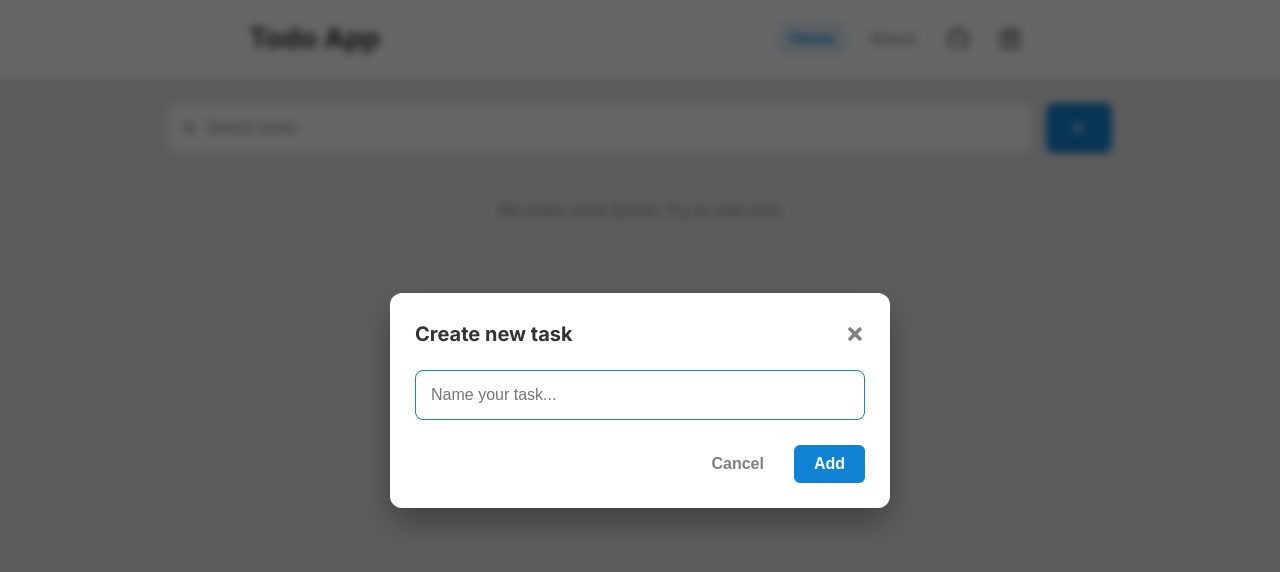
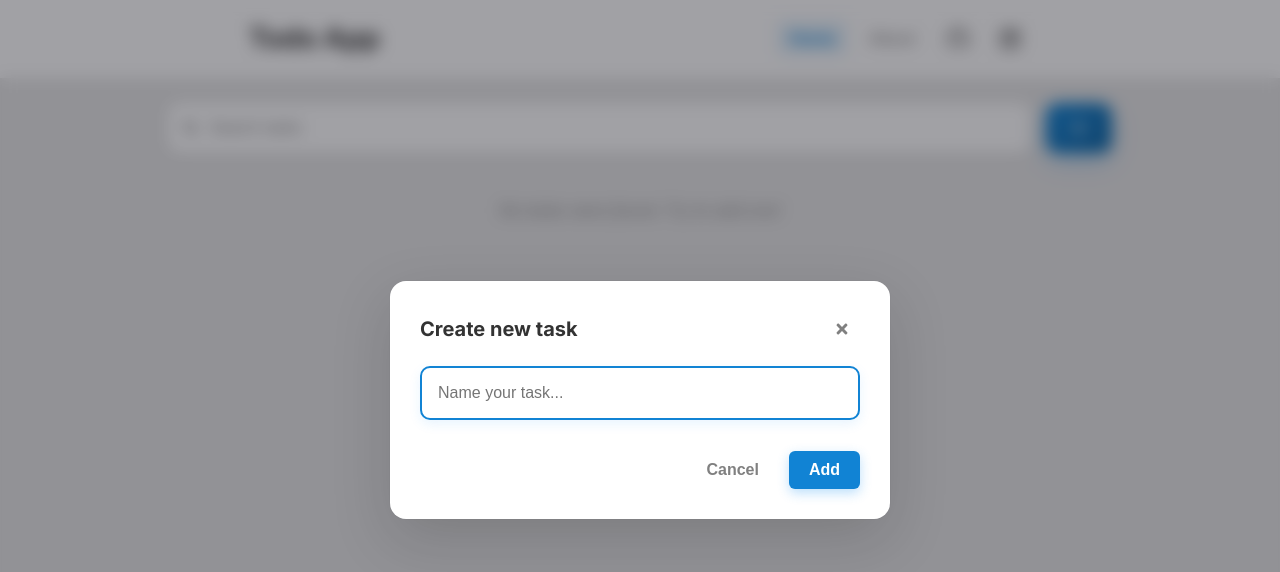
Before and after one commit to RicardoLopesFV/todo-website, a React (Vite) app: page / in a window 1280 px wide. Both pictures are taken after a click on the button 1079 px from the left and 128 px from the top of the page. Shown: the top 572 px of the page. Built offline with nearby package versions, Linux system fonts and the light colour scheme.

Commit message:
general layout polishment

```diff
--- a/src/components/TodoForm/index.scss
+++ b/src/components/TodoForm/index.scss
@@ -9,8 +9,8 @@
   height: 100%;
 
   // O efeito de "desligar a luz"
-  background-color: rgba(0, 0, 0, 0.6);
-  backdrop-filter: blur(4px); // O desfoque (Blur)
+  background-color: rgba(20, 20, 30, 0.4); // Um pouco mais azulado/escuro
+  backdrop-filter: blur(8px); // Mais blur para focar mais
 
   z-index: 1000; // Garante que fique no topo
   display: flex;
@@ -19,7 +19,7 @@
   padding: 1.5rem;
 
   // Animação suave
-  animation: fadeIn 0.2s ease-out;
+  animation: fadeIn 0.25s ease-out;
 }
 
 // 2. A Janela (Modal)
@@ -27,10 +27,12 @@
   background-color: v.$color-white;
   width: 100%;
   max-width: 500px;
-  border-radius: 12px;
-  padding: 2.5rem;
-  box-shadow: 0 15px 30px rgba(0, 0, 0, 0.3);
-  animation: slideUp 0.3s cubic-bezier(0.16, 1, 0.3, 1);
+  border-radius: 16px;
+  padding: 3rem;
+
+  // Borda sutil
+  box-shadow: 0 20px 60px rgba(0, 0, 0, 0.15), 0 0 0 1px rgba(0, 0, 0, 0.02);
+  animation: slideUp 0.3s cubic-bezier(0.2, 0.8, 0.2, 1);
 
   &__header {
     display: flex;
@@ -47,27 +49,43 @@
       background: none;
       border: none;
       color: v.$color-grey-medium;
-      font-size: 2rem;
+      font-size: 1.6rem;
+
+      width: 3.6rem;
+      height: 3.6rem;
+      border-radius: 50%;
+      display: flex;
+      align-items: center;
+      justify-content: center;
+
       cursor: pointer;
-      display: flex;
+      transition: all 0.2s;
+
       &:hover {
+        background-color: rgba(v.$color-signal-danger, 0.1);
         color: v.$color-signal-danger;
+        transform: rotate(90deg); // Efeito legal de girar
       }
     }
   }
 
   &__input {
     width: 100%;
-    padding: 1.5rem;
+    padding: 1.6rem;
     font-size: 1.6rem;
-    border: 1px solid v.$color-grey-light;
-    border-radius: 8px;
-    margin-bottom: 2.5rem;
+    border: 2px solid transparent; // Prepara para a borda
+    background-color: v.$color-grey-lightest; // Fundo cinza claro
+    border-radius: 10px;
+    margin-bottom: 3rem;
     color: v.$color-grey-dark;
+    transition: all 0.2s;
 
     &:focus {
       outline: none;
+      background-color: v.$color-white;
       border-color: v.$color-signal-info;
+      box-shadow: 0 4px 12px rgba(33, 150, 243, 0.1);
+      transform: translateY(-1px);
     }
   }
 
@@ -83,21 +101,31 @@
       font-weight: 600;
       cursor: pointer;
       border: none;
+      transition: all 0.2s;
     }
 
     .btn-cancel {
       background-color: transparent;
       color: v.$color-grey-medium;
+      transition: all 0.2s;
+
       &:hover {
         background-color: v.$color-grey-lightest;
+        color: v.$color-grey-dark;
+        transform: translateY(-2px);
       }
     }
 
     .btn-confirm {
       background-color: v.$color-signal-info;
       color: v.$color-white;
+      box-shadow: 0 4px 12px rgba(33, 150, 243, 0.3);
+      transition: all 0.2s;
+
       &:hover {
         background-color: v.$color-signal-info-dark;
+        transform: translateY(-2px);
+        box-shadow: 0 6px 16px rgba(33, 150, 243, 0.4);
       }
     }
   }
@@ -114,7 +142,7 @@
 
 @keyframes slideUp {
   from {
-    transform: translateY(20px);
+    transform: translateY(30px);
     opacity: 0;
   }
   to {
--- a/src/components/TodoItem/index.jsx
+++ b/src/components/TodoItem/index.jsx
@@ -47,7 +47,7 @@ export const TodoItem = ({
   };
 
   // ! Classes dinâmicas.
-  const itemClassName = `todo-item ${isComplete ? "todo-item--completa" : ""} ${
+  const itemClassName = `todo-item ${isComplete ? "todo-item--complete" : ""} ${
     isEditing ? "todo-item--editing" : ""
   }`;
 
--- a/src/components/TodoItem/index.scss
+++ b/src/components/TodoItem/index.scss
@@ -11,14 +11,38 @@
   margin: 0 auto;
   padding: 1.2rem 1.6rem;
 
+  // # SOMBRA SUAVE NO CARD.
+  // * Uma sombra difusa e levemente colorida para dar profundidade.
+  box-shadow: 0 2px 8px rgba(0, 0, 0, 0.04), 0 8px 24px rgba(0, 0, 0, 0.08);
+  transition: all 0.2s ease;
+
+  // * Efeito de "levantar" ao passar o mouse.
+  &:hover {
+    transform: translateY(-1px);
+    box-shadow: 0 4px 12px rgba(0, 0, 0, 0.06), 0 12px 32px rgba(0, 0, 0, 0.1);
+  }
+
   &--editing {
     border-color: v.$color-signal-info;
-    box-shadow: 0 0 0 3px hsla(205, 85%, 45%, 0.1);
+    box-shadow: 0 0 4px 4px rgba(33, 150, 243, 0.15);
+    transform: none; // ? Remove o efeito de levantar.
+
+    &:hover {
+      box-shadow: none;
+      box-shadow: 0 0 4px 4px rgba(33, 150, 243, 0.15);
+    }
   }
 
   &--complete {
     background-color: v.$color-grey-lightest;
     border-color: transparent;
+    box-shadow: none;
+    opacity: 0.8;
+
+    &:hover {
+      transform: none;
+      box-shadow: none;
+    }
   }
 
   &__left-side {
@@ -75,12 +99,13 @@
       padding: 0.1rem;
       border-radius: 6px;
 
-      transition: all 0.2s ease;
+      transition: all 0.2s cubic-bezier(0.4, 0, 0.2, 1);
 
       &--complete {
         color: v.$color-white;
         background-color: v.$color-signal-success;
         border-color: v.$color-signal-success;
+        box-shadow: 0 4px 10px rgba(76, 175, 80, 0.3);
 
         &:hover {
           // ! Hover pra quando ja está marcado.
@@ -123,6 +148,10 @@
       align-items: center;
 
       transition: all 0.2s ease;
+
+      &:hover {
+        transform: translateY(-1px);
+      }
 
       &--delete-btn {
         color: v.$color-grey-medium;
--- a/src/components/TodoToolbar/index.scss
+++ b/src/components/TodoToolbar/index.scss
@@ -17,20 +17,24 @@
     display: flex;
     align-items: center;
     background-color: v.$color-white;
-    border: 1px solid v.$color-grey-light;
-    border-radius: 8px;
+    border: 1px solid transparent;
+    border-radius: 12px;
     padding: 0 1.5rem;
-    transition: all 0.2s ease;
+    transition: all 0.3s cubic-bezier(0.25, 0.8, 0.25, 1);
+
+    box-shadow: 0 4px 12px rgba(0, 0, 0, 0.03);
 
     &:focus-within {
       border-color: v.$color-signal-info;
-      box-shadow: 0 0 0 3px hsla(205, 85%, 45%, 0.1);
+      box-shadow: 0 4px 20px rgba(33, 150, 243, 0.15);
+      transform: translateY(-1px);
     }
   }
 
   &__search-icon {
     color: v.$color-grey-medium;
-    margin-right: 1rem;
+    margin-right: 1.2rem;
+    font-size: 1.4rem;
   }
 
   &__search-input {
@@ -40,6 +44,7 @@
     font-size: 1.6rem;
     color: v.$color-grey-dark;
     outline: none;
+    background: transparent;
 
     &::placeholder {
       color: v.$color-grey-medium;
@@ -51,20 +56,28 @@
     max-width: max-content;
     display: flex;
     align-items: center;
+    justify-content: center;
+    gap: 1rem;
 
-    background-color: v.$color-signal-info;
+    background: linear-gradient(
+      135deg,
+      v.$color-signal-info,
+      v.$color-signal-info-dark
+    );
     color: v.$color-white;
 
     padding: 0 2.5rem;
     border: none;
-    border-radius: 8px;
+    border-radius: 12px;
     font-size: 1.6rem;
     font-weight: 600;
     cursor: pointer;
-    transition: all 0.2s ease;
+    transition: all 0.3s ease;
+
+    box-shadow: 0 8px 20px rgba(33, 150, 243, 0.3);
 
     &:hover {
-      background-color: v.$color-signal-info-dark;
+      box-shadow: 0 12px 24px rgba(33, 150, 243, 0.4);
       transform: translateY(-2px); // ? Sobe suavemente o botão.
     }
 
```
